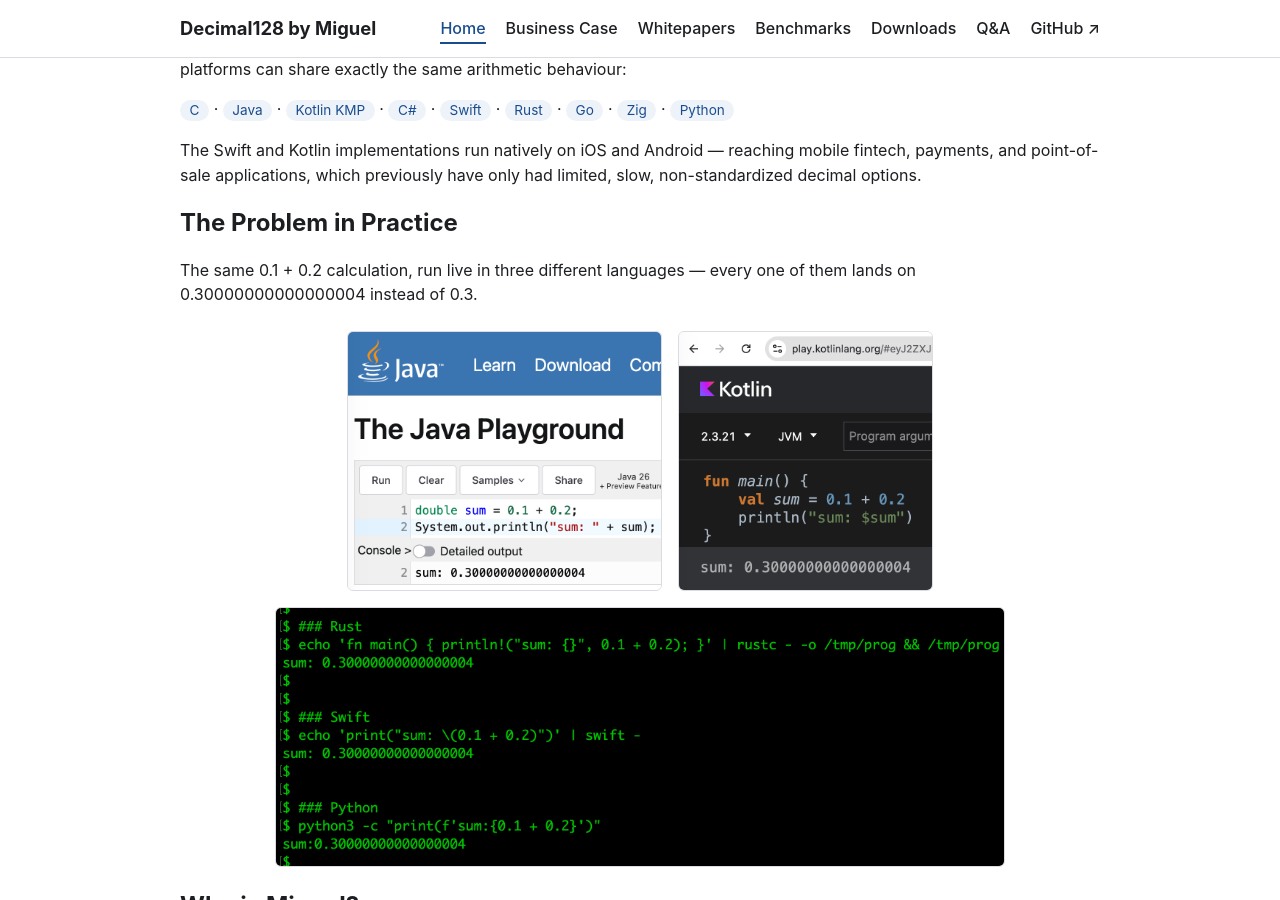
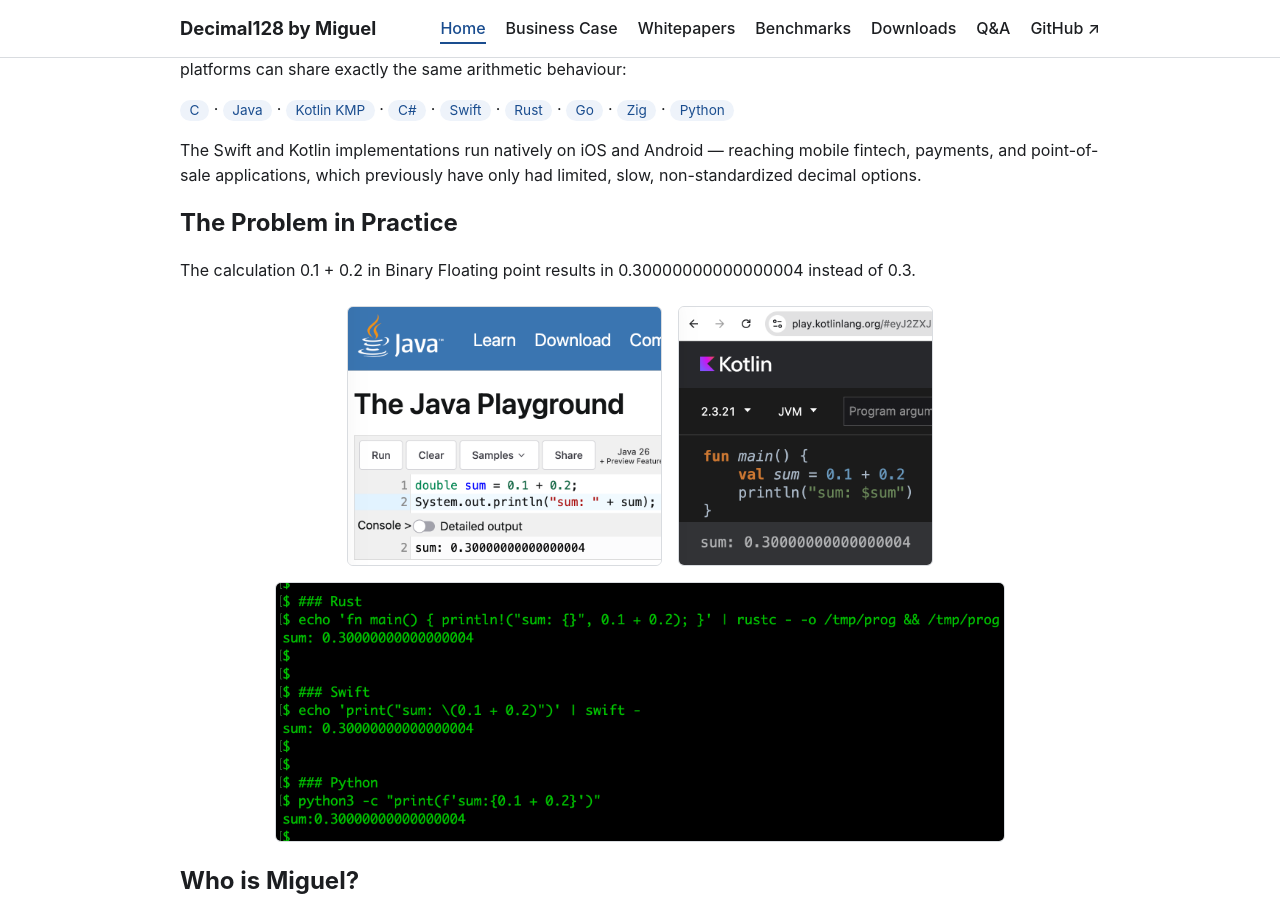
Before and after one commit to migueldecimal128/decimal128-www, a Jekyll site: the page built from index.md, in a window 1280 px wide and 900 px high, scrolled down 1003 px. Built offline with Jekyll 4.4.1, drawn with Linux system fonts in a browser that asks for light colours.

Commit message:
Update Problem in Practice text on home page

```diff
--- a/index.md
+++ b/index.md
@@ -63,8 +63,8 @@
 
 ## The Problem in Practice
 
-The same 0.1 + 0.2 calculation, run live in three different languages —
-every one of them lands on 0.30000000000000004 instead of 0.3.
+The calculation 0.1 + 0.2 in Binary Floating point results in
+0.30000000000000004 instead of 0.3.
 
 <div class="screenshot-gallery" markdown="0">
   <img src="images/java-example.png" alt="Java Playground running double sum = 0.1 + 0.2, printing sum: 0.30000000000000004">
```
